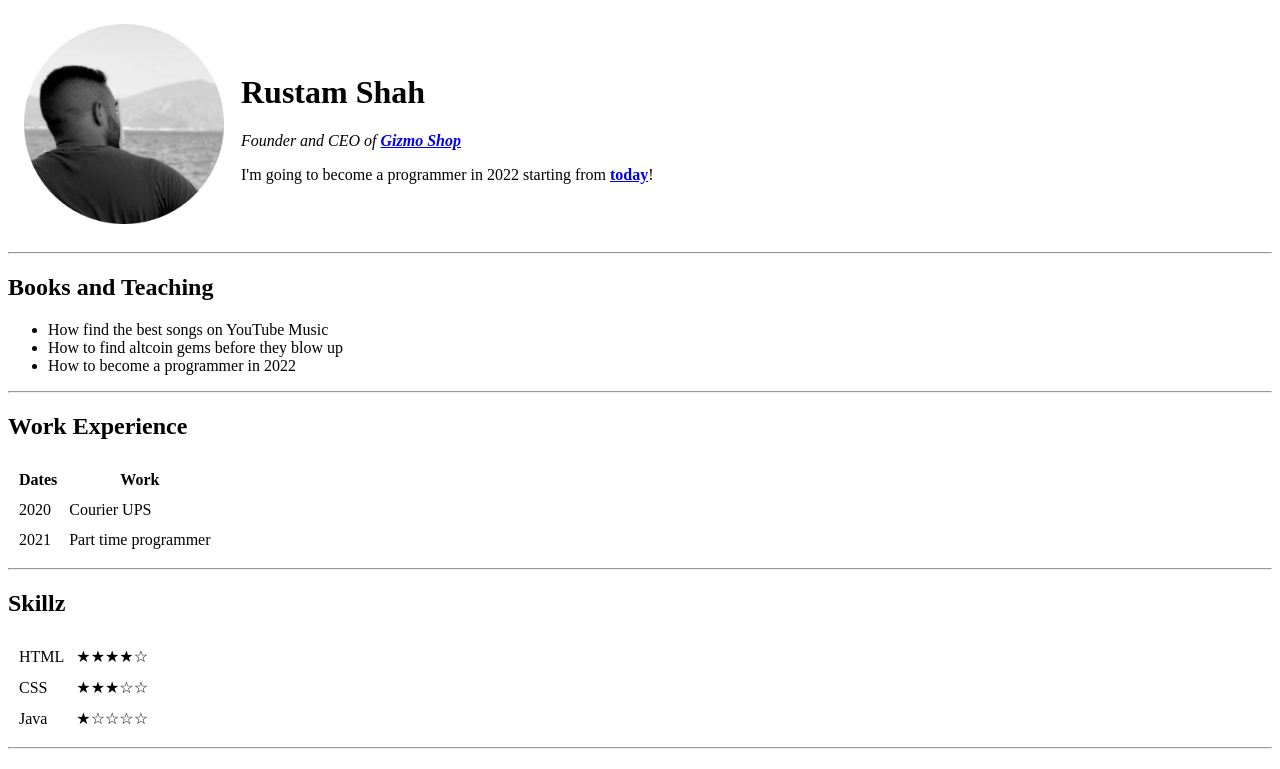
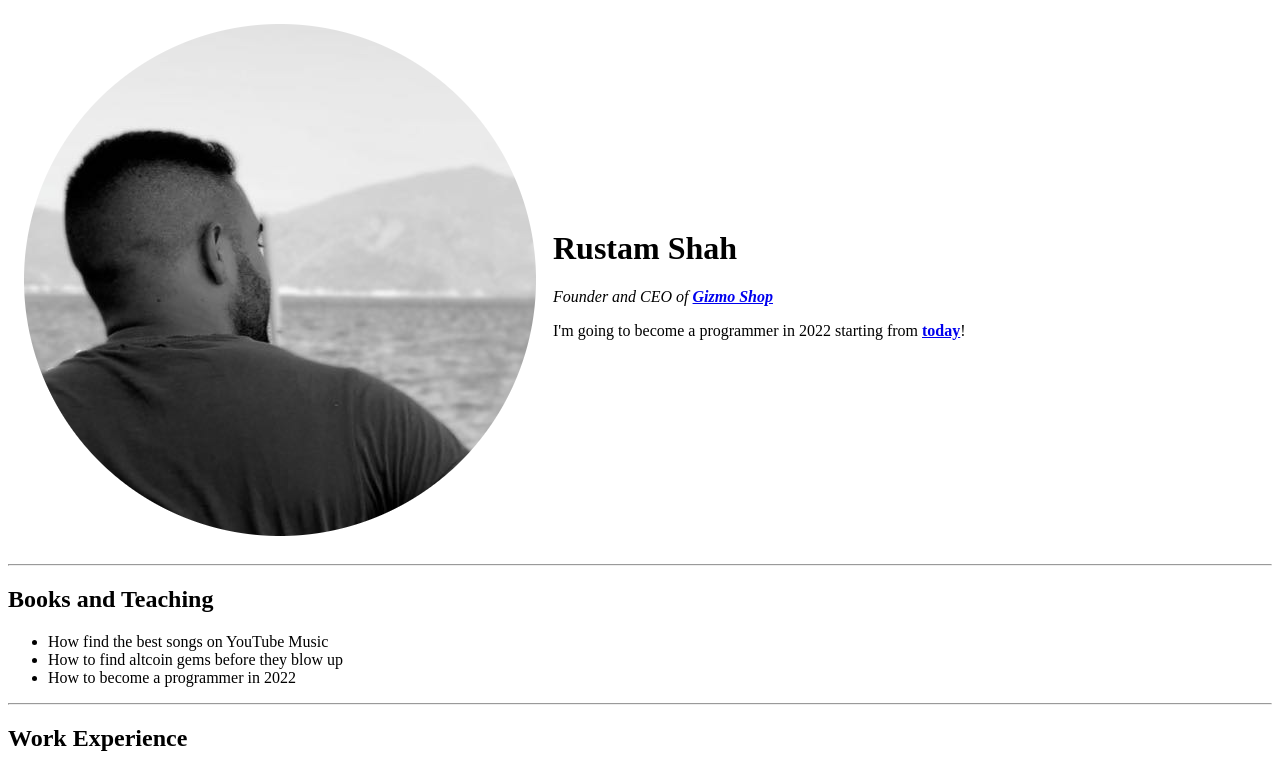
Before and after one commit to matsur89/cv, a plain HTML site: page index.html in a window 1280 px wide. Shown: the top 769 px of the page. Drawn offline with Linux system fonts and the light colour scheme.

Commit message:
image not showing. Fix 4.0

```diff
--- a/index.html
+++ b/index.html
@@ -10,7 +10,7 @@
   <table cellspacing="15">
     <tr>
       <td>
-        <img src="foto.png" alt="profile picutre" img height="200">
+        <img src="foto.png" alt="profile picutre">
       </td>
       <td>
         <h1>Rustam Shah</h1>
```
